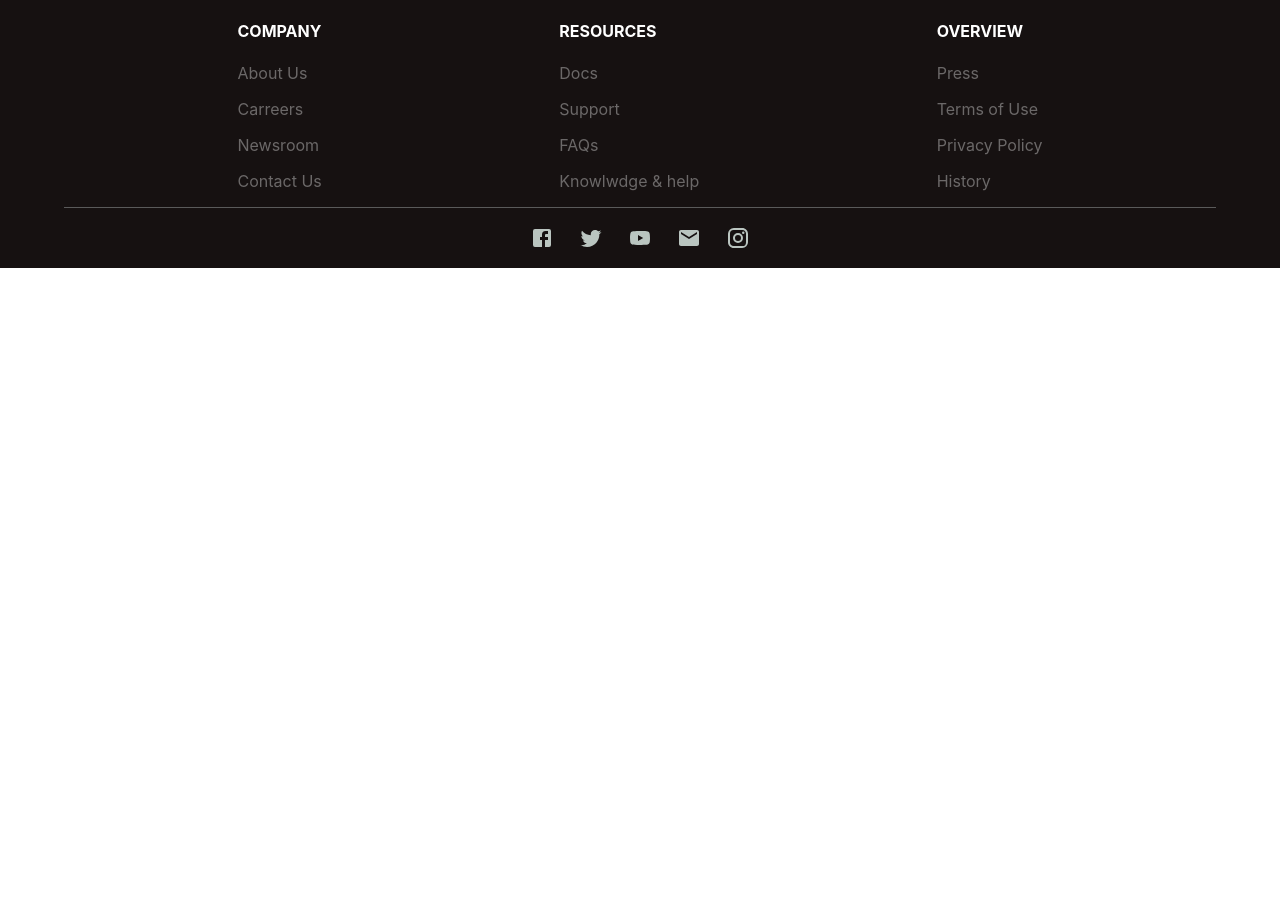
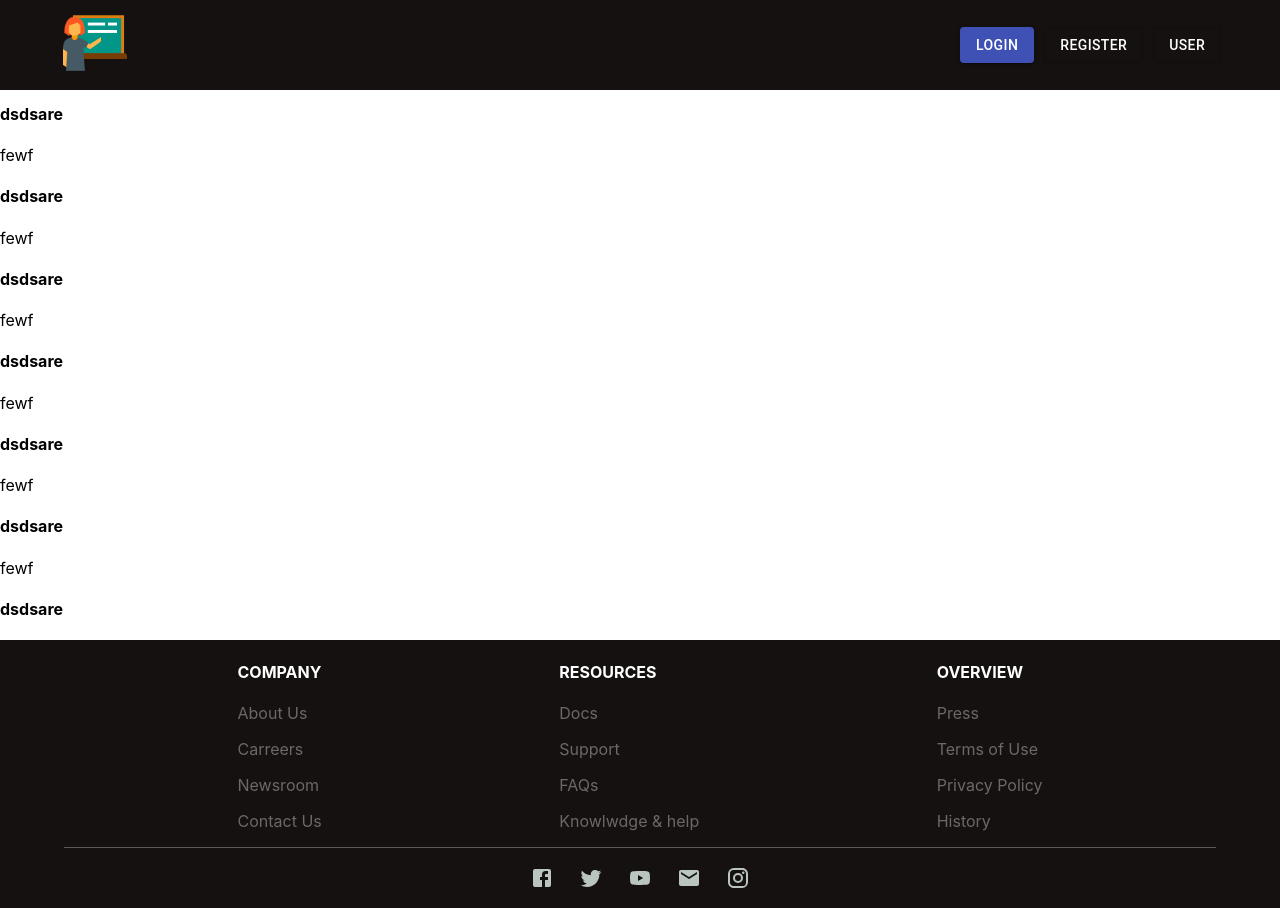
Before and after one commit to Bhargavi952/Quizzy_App, a React (Create React App) app in the folder Front-end/: page / in a window 1280 px wide. Before the commit the page ends 800 px from the top, so only its background shows below. Built offline with nearby package versions, Linux system fonts and the light colour scheme.

Commit message:
navbar  added

```diff
--- /dev/null
+++ b/Front-end/src/Components/HomePage/Home.jsx
@@ -0,0 +1,24 @@
+import React from 'react'
+import Navbar from "../Navbar/Navbar";
+import Footer from '../Footer/Footer';
+
+const Home = () => {
+    return (
+        <div>
+             <Navbar/>
+             <h4>dsdsare</h4>
+             <div>fewf</div>
+             <h4>dsdsare</h4>
+             <div>fewf</div>  <h4>dsdsare</h4>
+             <div>fewf</div>  <h4>dsdsare</h4>
+             <div>fewf</div>  <h4>dsdsare</h4>
+             <div>fewf</div>  <h4>dsdsare</h4>
+             <div>fewf</div>  <h4>dsdsare</h4>
+             <div>fewf</div>  <h4>dsdsare</h4>
+
+             <Footer/>
+        </div>
+    )
+}
+
+export default Home
--- /dev/null
+++ b/Front-end/src/Components/Navbar/Navbar.jsx
@@ -0,0 +1,36 @@
+import React from "react";
+import styles from "./Navbar.module.css";
+import logo from "../../Images/logo.png";
+import {Link} from 'react-router-dom'
+import { Button } from "@material-ui/core";
+
+const Navbar = () => {
+  return (
+    <div className={styles.navbar_cont}>
+      <div className={styles.navbar_left_cont}>
+        <img width="70px" src={logo} alt="Logo" />
+      </div>
+      <div className={styles.navbar_right_cont}>
+         <Button variant="contained" color="primary" >
+         <Link className={styles.link} to='/login' >
+          Login
+          </Link>
+         </Button>
+          <Button variant="outlined">
+          <Link  className={styles.link} to='/register' >
+          Register
+          </Link>
+          </Button>
+          <Button variant="outlined" >
+          <Link  className={styles.link} to='/profile' >
+            User
+        </Link>
+          </Button>
+
+      </div>
+
+    </div>
+  );
+};
+
+export default Navbar;
--- /dev/null
+++ b/Front-end/src/Components/Navbar/Navbar.module.css
@@ -0,0 +1,25 @@
+.navbar_cont{
+    height: 90px;
+    width: 100%;
+    background-color: rgb(22, 17, 17);
+    position: fixed;
+    top: 0;
+    display: flex;
+    justify-content: space-between;
+    align-items: center;
+}
+.link{
+    text-decoration: none;
+    color: white;
+}
+.navbar_right_cont{
+    width: 25%;
+    display: inline-flex;
+    gap: 10px;
+}
+.navbar_left_cont{
+    margin-left: 60px;
+}
+.btn{
+    background-color: rgb(15, 168, 26);
+}
--- a/Front-end/src/Routes/Routes.jsx
+++ b/Front-end/src/Routes/Routes.jsx
@@ -3,13 +3,14 @@ import { Switch, Route } from "react-router-dom";
 import Register from "../Components/RegisterPage/Register";
 import Login from "../Components/LoginPage/Login";
 import Profile from "../Components/ProfilePage/Profile";
-import Footer from "../Components/Footer/Footer";
+import Home from "../Components/HomePage/Home";
+
 
 const Routes = () => {
   return (
     <>
       <Switch>
-        {/* <Route exact path="/">
+        <Route exact path="/register">
           <Register />
         </Route>
         <Route exact path="/login">
@@ -17,8 +18,10 @@ const Routes = () => {
         </Route>
         <Route exact path="/profile">
           <Profile/>
-        </Route> */}
-        <Footer/>
+        </Route>
+        <Route exact path = '/'>
+        <Home/>
+        </Route>
       </Switch>
     </>
   );
```
Also changed, not shown: Front-end/src/Images/logo.png (added).
